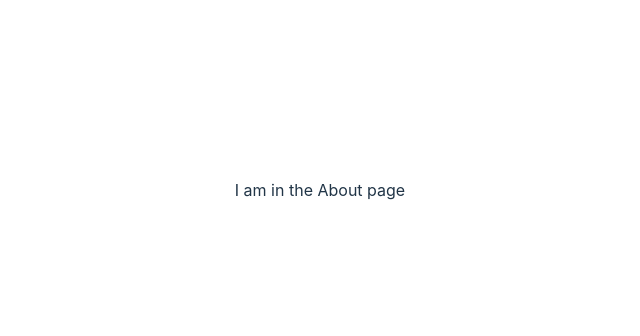
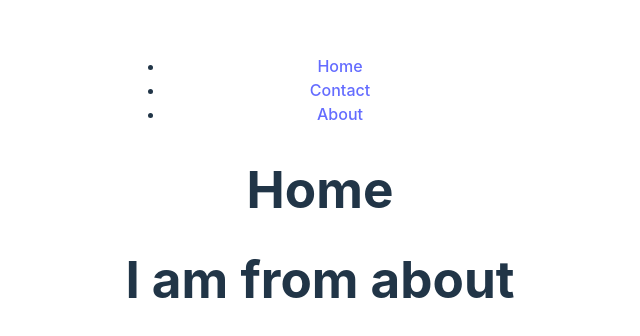
Before and after one commit to kobirul5/module2-react-route, a React (Vite) app: page /about in a window 1280 px wide. Shown: the part 210-546 px from the top of the page, without its empty margins (320-960 px from the left). Built offline with nearby package versions, Linux system fonts and the light colour scheme.

Commit message:
use react route, outlet and show about, contact in home page with router

```diff
--- /dev/null
+++ b/src/components/About/About.jsx
@@ -0,0 +1,11 @@
+import React from 'react';
+
+const About = () => {
+    return (
+        <div>
+            <h1>I am from about</h1>
+        </div>
+    );
+};
+
+export default About;
--- /dev/null
+++ b/src/components/Contact/Contact.jsx
@@ -0,0 +1,10 @@
+
+const Contact = () => {
+    return (
+        <div>
+            <h1>I am from Contact</h1>
+        </div>
+    );
+};
+
+export default Contact;
--- /dev/null
+++ b/src/components/Header/Header.jsx
@@ -0,0 +1,16 @@
+
+const Header = () => {
+    return (
+        <div>
+            <nav>
+                <ul >
+                    <li><a href="/">Home</a></li>
+                    <li><a href="/contact">Contact</a></li>
+                    <li><a href="/about">About</a></li>
+                </ul>
+            </nav>
+        </div>
+    );
+};
+
+export default Header;
--- a/src/components/Home/Home.jsx
+++ b/src/components/Home/Home.jsx
@@ -1,8 +1,12 @@
+import { Outlet } from "react-router-dom";
+import Header from "../Header/Header";
 
 const Home = () => {
     return (
         <div>
+            <Header></Header>
             <h1>Home</h1>
+            <Outlet></Outlet>
         </div>
     );
 };
```
Also changed, not shown: src/main.jsx (+14 -9 lines).
